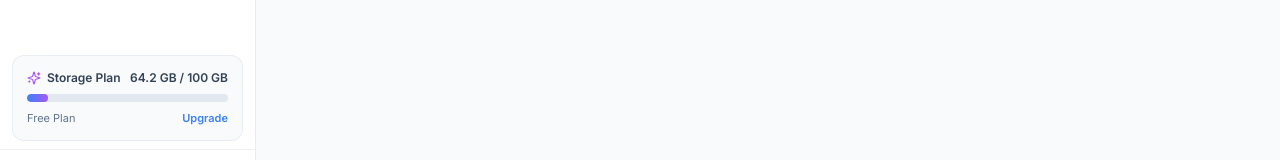
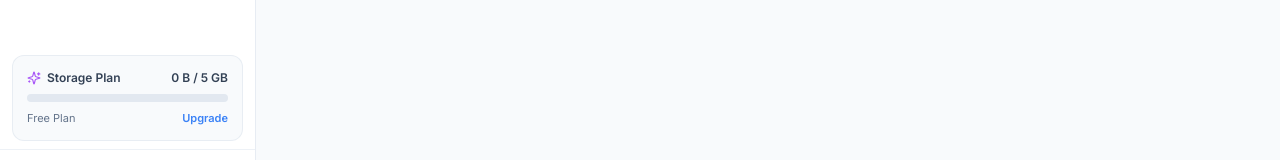
Before and after one commit to Ravi-ka/Imadeo-fe, a Next.js app: page /dashboard in a window 1280 px wide. Shown: the part 574-734 px from the top of the page. Built offline with nearby package versions, Linux system fonts and the light colour scheme; no server answers.

Commit message:
feat: integrate dynamic storage usage metrics into Sidebar and trigger workspace cache invalidation on asset mutations

```diff
--- a/components/dam/Sidebar.tsx
+++ b/components/dam/Sidebar.tsx
@@ -26,6 +26,7 @@ import { useUser, useClerk } from '@clerk/nextjs';
 import { useAuthStore } from '@/store/useAuthStore';
 import { NavCategory } from './types';
 import { motion, AnimatePresence } from 'framer-motion';
+import { useWorkspaces } from '@/hooks/useAssets';
 
 interface SidebarProps {
   activeNav: NavCategory;
@@ -61,6 +62,25 @@ export function Sidebar({
   const userAvatar = isLoaded && user?.imageUrl
     ? user.imageUrl
     : 'https://images.unsplash.com/photo-1534528741775-53994a69daeb?auto=format&fit=crop&w=150&q=80';
+
+  const { data: workspacesData } = useWorkspaces();
+  const memberships = (workspacesData as any)?.memberships || [];
+  const currentMembership = memberships.find((m: any) => m.tenant.id === activeTenantId) || memberships[0];
+
+  const storageUsedBytes = parseInt(currentMembership?.tenant?.storageUsed || '0', 10);
+  const storageQuotaBytes = parseInt(currentMembership?.tenant?.storageQuota || '5368709120', 10); // 5GB default
+  const storagePercentage = Math.min((storageUsedBytes / storageQuotaBytes) * 100, 100).toFixed(1);
+
+  const formatBytes = (bytes: number) => {
+    if (bytes === 0) return '0 B';
+    const k = 1024;
+    const sizes = ['B', 'KB', 'MB', 'GB', 'TB'];
+    const i = Math.floor(Math.log(bytes) / Math.log(k));
+    return parseFloat((bytes / Math.pow(k, i)).toFixed(1)) + ' ' + sizes[i];
+  };
+
+  const storageUsedFormatted = formatBytes(storageUsedBytes);
+  const storageQuotaFormatted = formatBytes(storageQuotaBytes);
 
   const navItems: { id: NavCategory; label: string; icon: React.ReactNode; badge?: string | number }[] = [
     { id: 'overview', label: 'Overview', icon: <LayoutDashboard className="w-5 h-5" /> },
@@ -181,10 +201,10 @@ export function Sidebar({
             <span className="flex items-center gap-1.5">
               <Sparkles className="w-3.5 h-3.5 text-secondary" /> Storage Plan
             </span>
-            <span>64.2 GB / 100 GB</span>
+            <span>{storageUsedFormatted} / {storageQuotaFormatted}</span>
           </div>
           <div className="w-full bg-slate-200 dark:bg-slate-800 rounded-full h-2 overflow-hidden">
-            <div className="bg-gradient-to-r from-primary to-secondary h-full rounded-full w-[10.2%]" />
+            <div className="bg-gradient-to-r from-primary to-secondary h-full rounded-full transition-all duration-500 ease-in-out" style={{ width: `${storagePercentage}%` }} />
           </div>
           <div className="flex justify-between items-center text-[11px] text-slate-500 dark:text-slate-400">
             <span>Free Plan</span>
--- a/hooks/useAssets.ts
+++ b/hooks/useAssets.ts
@@ -49,6 +49,7 @@ export const useUploadAsset = (tenantId: string) => {
     },
     onSuccess: () => {
       queryClient.invalidateQueries({ queryKey: ['assets', tenantId] });
+      queryClient.invalidateQueries({ queryKey: ['workspaces'] });
     }
   });
 };
@@ -65,6 +66,7 @@ export const useDeleteAsset = (tenantId: string) => {
     },
     onSuccess: () => {
       queryClient.invalidateQueries({ queryKey: ['assets', tenantId] });
+      queryClient.invalidateQueries({ queryKey: ['workspaces'] });
     }
   });
 };
```
